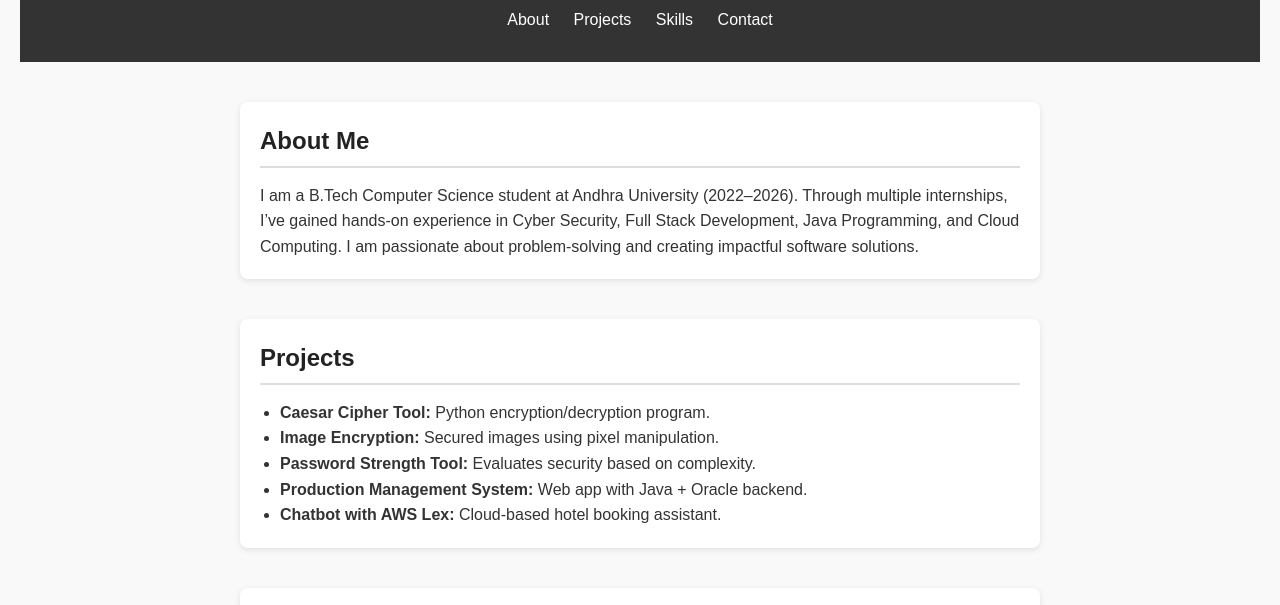
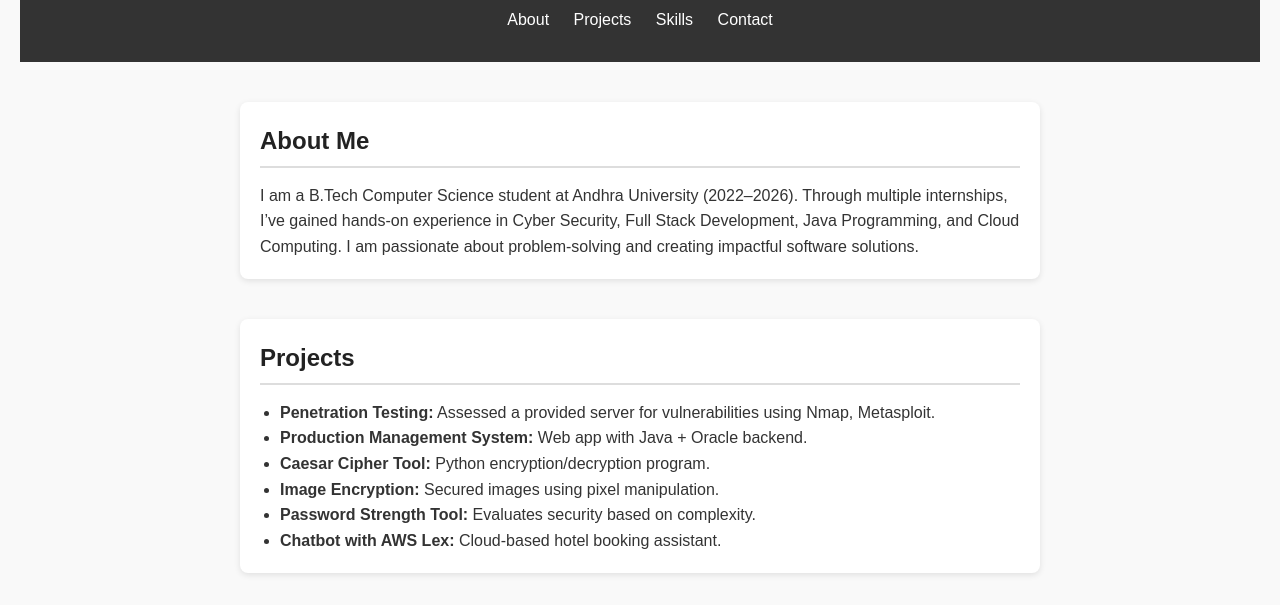
Before and after one commit to DevikaKaranam/DevikaKaranam.github.io, a plain HTML site: page index.html in a window 1280 px wide. Shown: the part 133-738 px from the top of the page. Drawn offline with Linux system fonts and the light colour scheme.

Commit message:
Update index.html

```diff
--- a/index.html
+++ b/index.html
@@ -34,10 +34,11 @@
   <section id="projects">
     <h2>Projects</h2>
     <ul>
+      <li><strong>Penetration Testing:</strong> Assessed a provided server for vulnerabilities using Nmap, Metasploit.</li>
+      <li><strong>Production Management System:</strong> Web app with Java + Oracle backend.</li>
       <li><strong>Caesar Cipher Tool:</strong> Python encryption/decryption program.</li>
       <li><strong>Image Encryption:</strong> Secured images using pixel manipulation.</li>
       <li><strong>Password Strength Tool:</strong> Evaluates security based on complexity.</li>
-      <li><strong>Production Management System:</strong> Web app with Java + Oracle backend.</li>
       <li><strong>Chatbot with AWS Lex:</strong> Cloud-based hotel booking assistant.</li>
     </ul>
   </section>
```
